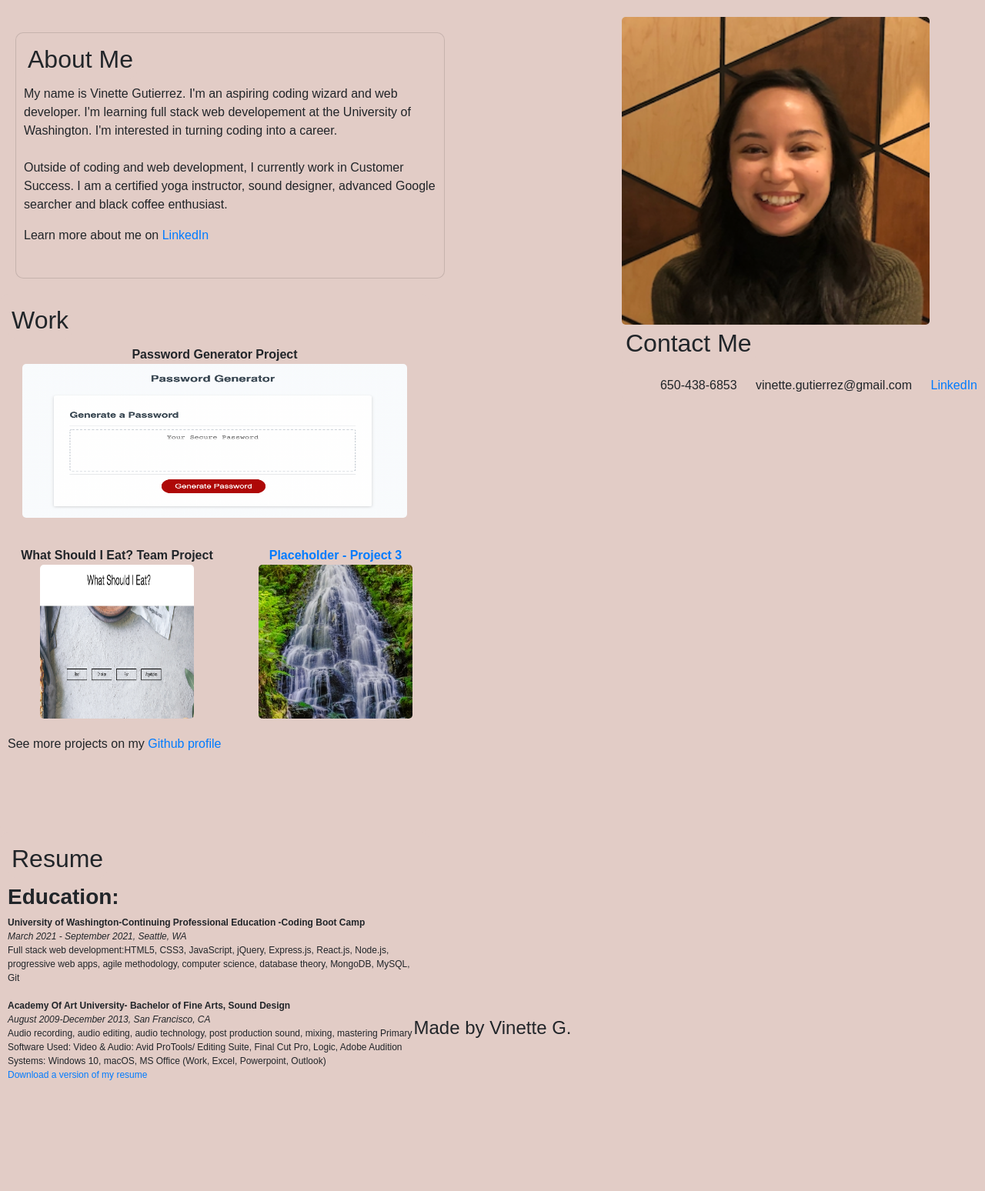
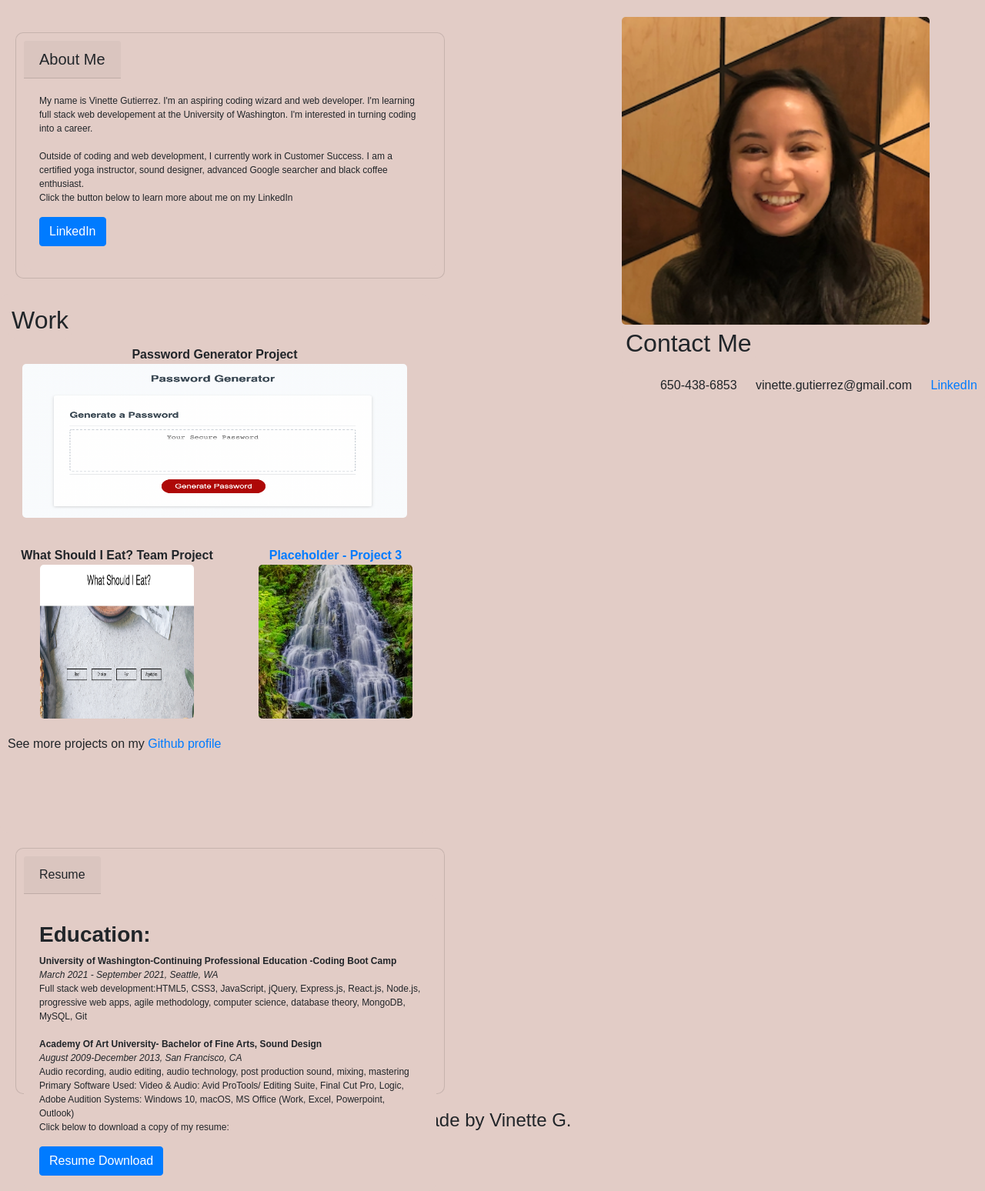
Before and after one commit to vinetteg/VGUTIERREZ_portfolio, a plain HTML site: page index.html in a window 1280 px wide. Shown: the part 1100-2648 px from the top of the page at 77% size. Before the commit the page ends 2506 px from the top, so only its background shows below. Drawn offline with nearby package versions, Linux system fonts and the light colour scheme; files whose address does not match are found by name.

Commit message:
created Resume card using Bootstrap

```diff
--- a/assets/css/style.css
+++ b/assets/css/style.css
@@ -104,7 +104,7 @@ img {
   border-radius: 5px;
 }
 
-.resume-card {
+.card-body {
   font-size: 12px;
   border-width: 1px;
   border-radius: 10px;
@@ -112,9 +112,6 @@ img {
   display: flex;
   flex-direction: column;
   align-items: baseline;
-  width: 558px;
-  height: 20em;
-  padding: 10px;
 }
 
 .work-card {
--- a/index.html
+++ b/index.html
@@ -56,20 +56,22 @@
     </aside>
 
     <main>
-      <section class="card" id="about-me">
-        <h2>About Me</h2>
-        <p>
-          My name is Vinette Gutierrez. I'm an aspiring coding wizard and web
+      <!-- About Me card  -->
+      <div class="card" id="about-me">
+        <h5 class="card-header">About Me</h5>
+        <div class="card-body">
+          <p class="card-text">   My name is Vinette Gutierrez. I'm an aspiring coding wizard and web
             developer. I'm learning full stack web developement at the University
             of Washington. I'm interested in turning coding into a career.
             <br />
             <br />
             Outside of coding and web development, I currently work in Customer
             Success. I am a certified yoga instructor, sound designer, advanced
-          Google searcher and black coffee enthusiast.
-        </p>
-        <p>Learn more about me on <a href="https://www.linkedin.com/in/vinettegutierrez/"> LinkedIn</a></p>
-      </section>
+            Google searcher and black coffee enthusiast.<br>
+          Click the button below to learn more about me on my LinkedIn</p>
+          <a href="https://www.linkedin.com/in/vinettegutierrez/" class="btn btn-primary text-center">LinkedIn</a>
+        </div>
+      </div>
       <section class="work-card" id="work">
         <h2>Work</h2>
         <p>
@@ -111,8 +113,15 @@
 
         <p>See more projects on my<a href="https://github.com/vinetteg">  Github profile</a></p>
       </section>
-      <section class="resume-card" id="resume">
-        <h2>Resume</h2>
+
+      <!-- Resume card -->
+
+      <div class="card" id="resume">
+        <div class="card-header">
+          Resume
+        </div>
+        <div class="card-body">
+          <p class="card-text">
             <h3>Education:</h3>
             <strong
               >University of Washington-Continuing Professional Education -Coding
@@ -132,9 +141,11 @@
             Audio recording, audio editing, audio technology, post production sound,
             mixing, mastering Primary Software Used: Video & Audio: Avid ProTools/
             Editing Suite, Final Cut Pro, Logic, Adobe Audition Systems: Windows 10,
-        macOS, MS Office (Work, Excel, Powerpoint, Outlook)
-         <a href="assets/images/VGUTIERREZ_RESUME_4_28 (1).pdf">Download a version of my resume</a>
-      </section>
+            macOS, MS Office (Work, Excel, Powerpoint, Outlook)<br>
+          Click below to download a copy of my resume:</p>
+          <a href="assets/images/VGUTIERREZ_RESUME_4_28 (1).pdf" class="btn btn-primary">Resume Download</a>
+        </div>
+      </div>
 
 
 
```
Lines whose indentation alone changed are shown as unchanged.
